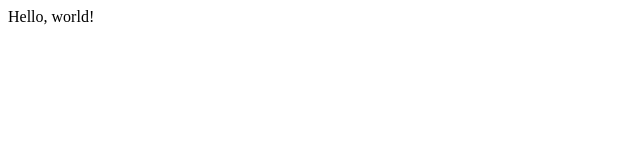
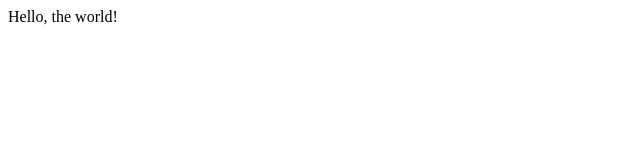
Before and after one commit to PerfectTrip/myWebSite, a plain HTML site: page index.html in a window 1280 px wide. Shown: the full height of the page, 0-640 px from the left. Drawn offline with Linux system fonts and the light colour scheme.

Commit message:
Changed the body message

```diff
--- a/index.html
+++ b/index.html
@@ -4,6 +4,6 @@
         <title>Test</title>
     </head>
     <body>
-        Hello, world!
+        Hello, the world!
     </body>
 </html>
```
